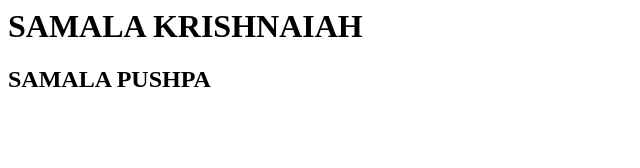
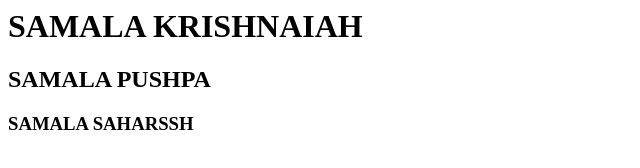
Before and after one commit to kishoresamalacloud/webserver, a plain HTML site: page index.html in a window 1280 px wide. Shown: the whole page, without its empty margins (0-640 px from the left). Drawn offline with Linux system fonts and the light colour scheme.

Commit message:
Update index.html

```diff
--- a/index.html
+++ b/index.html
@@ -1,2 +1,3 @@
 <h1> SAMALA KRISHNAIAH </h1>
 <h2> SAMALA PUSHPA </h2>
+<h3> SAMALA SAHARSSH</h3>
```
